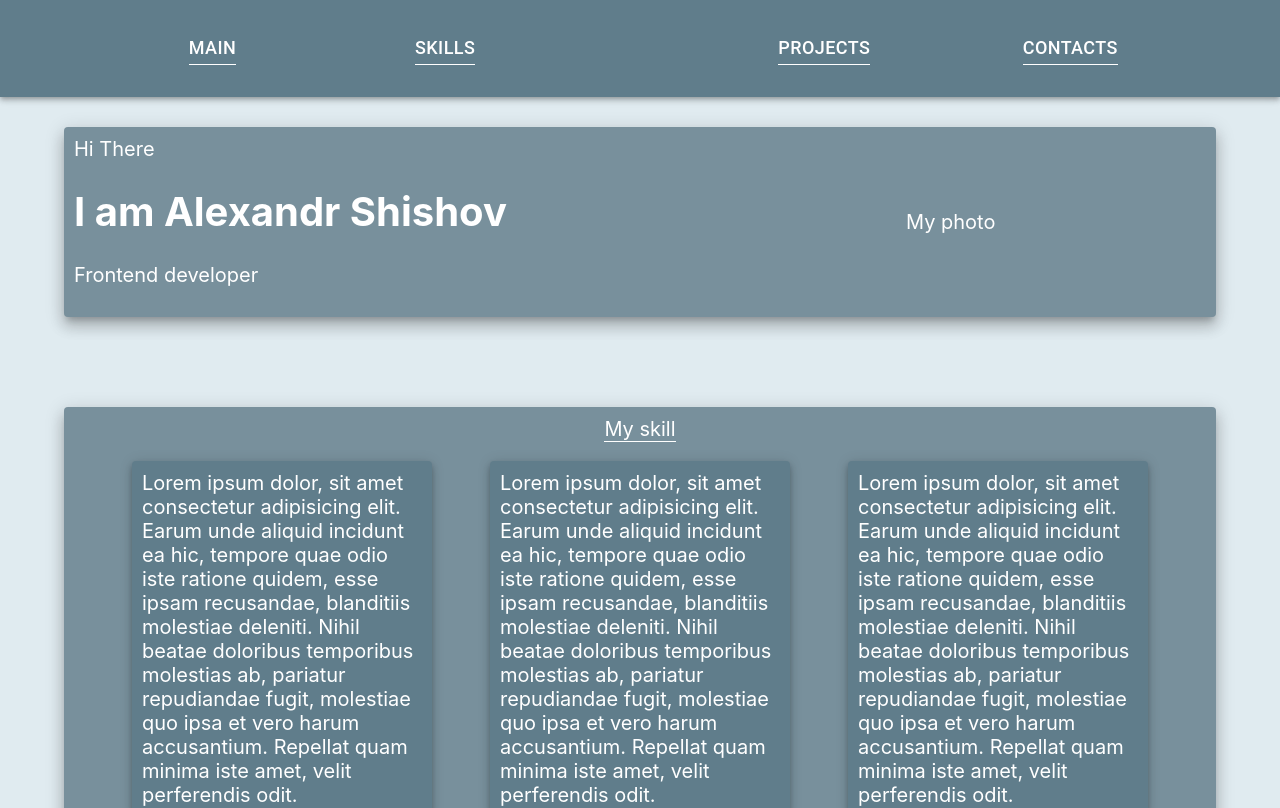
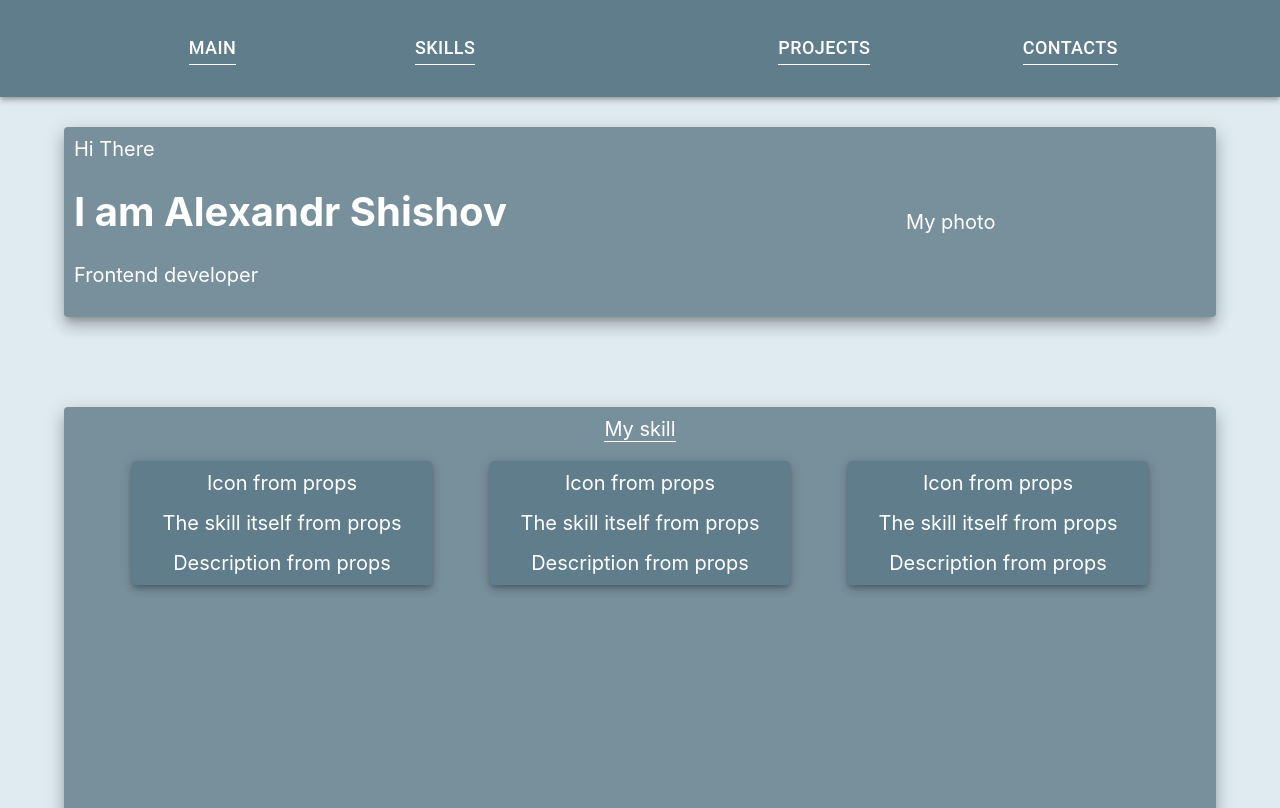
Before and after one commit to yo-atmosf3re/_port, a React (Create React App) app: page / in a window 1280 px wide. Shown: the top 808 px of the page. Built offline with nearby package versions, Linux system fonts and the light colour scheme.

Commit message:
fixed the layout of the Footer component, now it is displayed correctly at any screen size;

```diff
--- a/src/components/Footer/Footer.tsx
+++ b/src/components/Footer/Footer.tsx
@@ -6,7 +6,7 @@ function Footer() {
       <Box>
          <AppBar color='secondary' position="relative">
             <Toolbar>
-               <Box justifyContent={'center'} px={{ xs: 8, sm: 100 }} py={{ xs: 2, sm: 4 }}>
+               <Box style={{ margin: '0 auto' }} justifyContent={'center'} px={{ xs: 8, sm: 100 }} py={{ xs: 2, sm: 4 }}>
                   <Button size='large' color="inherit">Lorem</Button>
                   <Button size='large' color="inherit">Lorem</Button>
                   <Button size='large' color="inherit">Lorem</Button>
--- a/src/components/Main/AllSkills/Skill/Skill.tsx
+++ b/src/components/Main/AllSkills/Skill/Skill.tsx
@@ -12,11 +12,15 @@ function Skill() {
       <Grid item style={{ width: '300px', height: '400px' }}>
          <Box>
             <Paper elevation={5} style={skillStyles}>
-               Lorem ipsum dolor, sit amet consectetur adipisicing elit. Earum unde aliquid incidunt ea hic, tempore quae odio iste ratione quidem, esse ipsam recusandae, blanditiis molestiae deleniti. Nihil beatae doloribus temporibus molestias ab, pariatur repudiandae fugit, molestiae quo ipsa et vero harum accusantium. Repellat quam minima iste amet, velit perferendis odit.
+               <Grid alignItems={'center'} container spacing={2} direction={'column'}>
+                  <Grid item>Icon from props</Grid>
+                  <Grid item>The skill itself from props</Grid>
+                  <Grid item>Description from props</Grid>
+               </Grid>
             </Paper>
          </Box>
       </Grid>
-   </div>);
+   </div >);
 }
 
 export default Skill;
```
